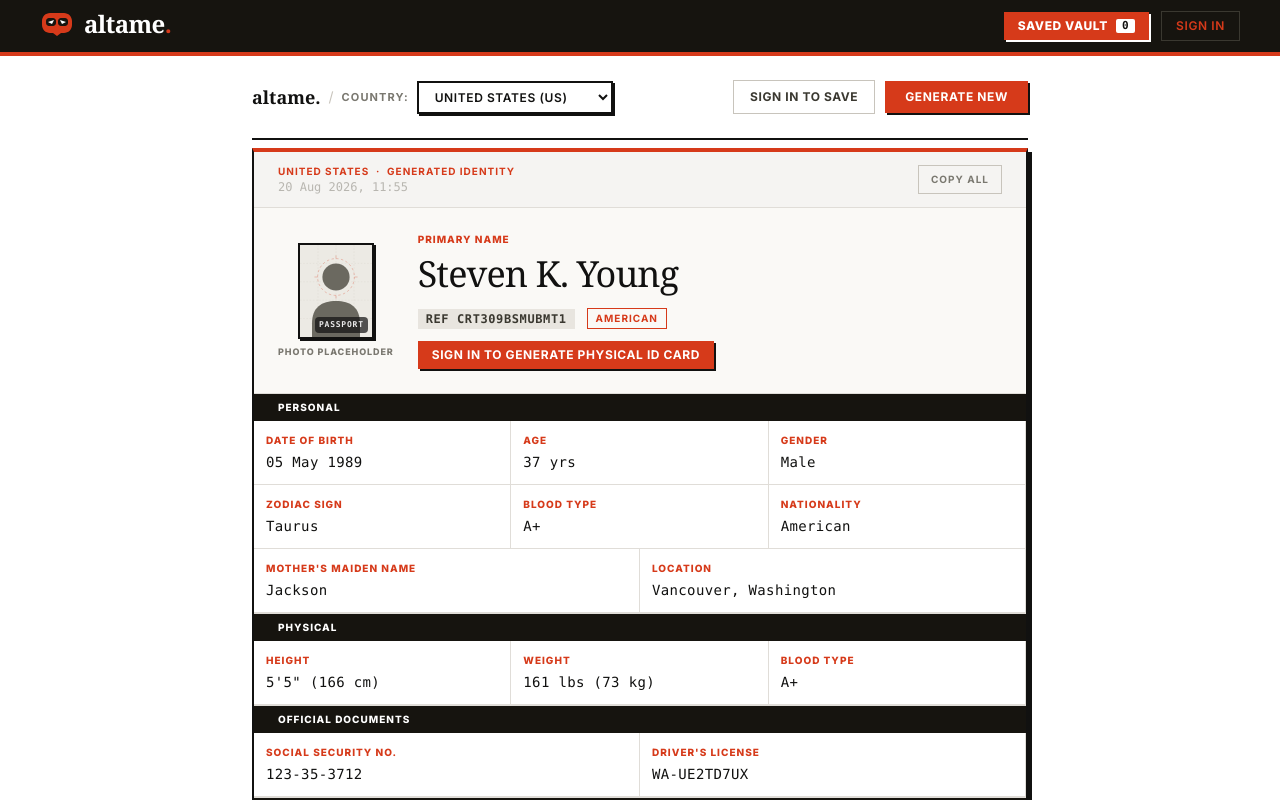
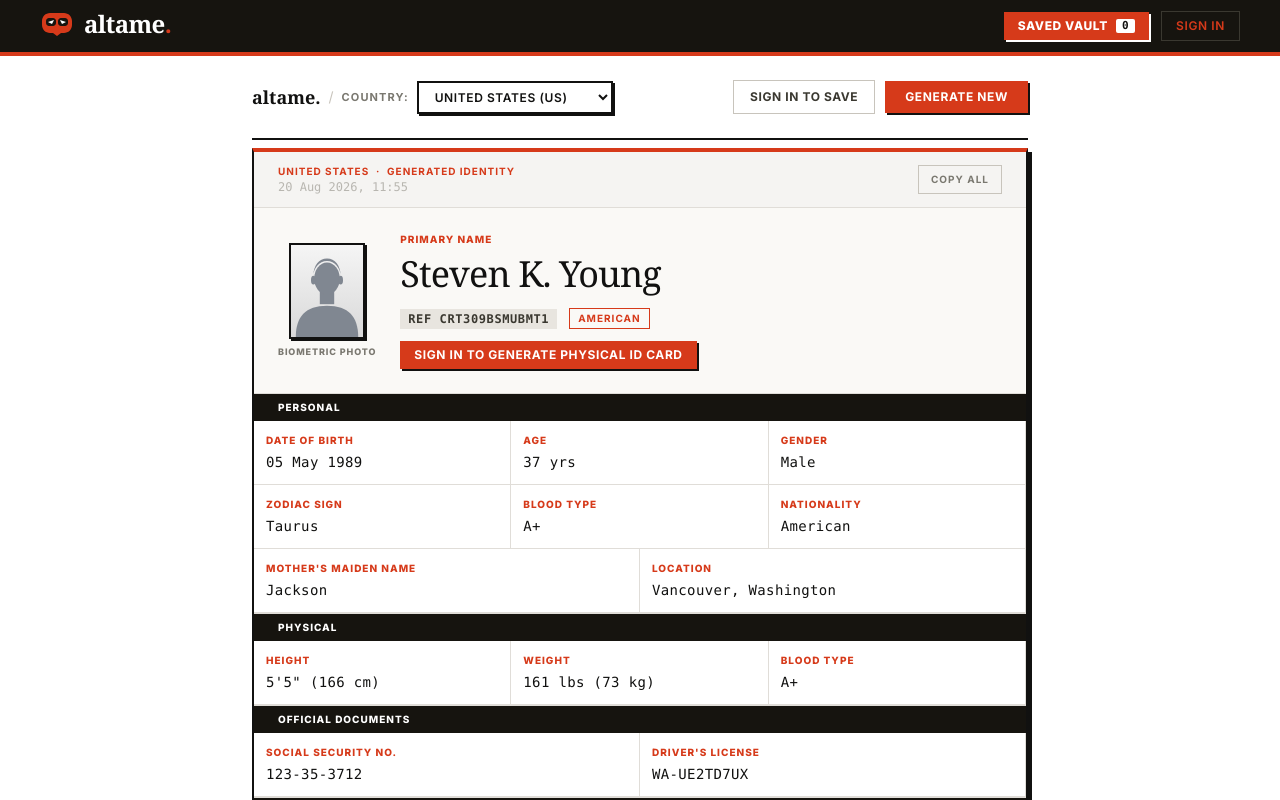
Before and after one commit to ChidiebereMichael18/AltaMe, a Next.js app: page / in a window 1280 px wide. Shown: the top 800 px of the page. Built offline with nearby package versions, Linux system fonts and the light colour scheme.

Commit message:
passport photo styling

```diff
--- a/app/components/IDCardModal.tsx
+++ b/app/components/IDCardModal.tsx
@@ -2,6 +2,8 @@
 
 import { useState } from 'react';
 import { Identity, CountryCode } from '../lib/generate';
+import { PassportPhoto } from './PassportPhoto';
+
 
 interface IDCardModalProps {
   identity: Identity;
@@ -172,15 +174,10 @@
             {/* Left Side: Photo, EMV Chip, Signature */}
             <div className="w-[76px] shrink-0 flex flex-col items-center gap-1.5 z-10">
               {/* Photo Frame */}
-              <div className="w-[72px] h-[90px] border-1.5 border-[#111110] bg-white overflow-hidden shadow-xs">
-                <svg width="72" height="90" viewBox="0 0 90 115" fill="none" xmlns="http://www.w3.org/2000/svg" className="w-full h-full">
-                  <rect width="90" height="115" fill="#E8E6E1" />
-                  <path d="M0 23H90M0 46H90M0 69H90M0 92H90M22.5 0V115M45 0V115M67.5 0V115" stroke="#D8D5CC" strokeWidth="0.5" strokeDasharray="2 2" />
-                  <circle cx="45" cy="40" r="17" fill="#4B4942" />
-                  <path d="M15 98C15 78 27 70 45 70C63 70 75 78 75 98V115H15V98Z" fill="#4B4942" />
-                  <circle cx="45" cy="40" r="23" stroke={theme.accentColor} strokeWidth="0.75" strokeDasharray="3 3" opacity="0.6" />
-                </svg>
-              </div>
+              <PassportPhoto gender={identity.gender} className="w-[72px] h-[90px]" />
+
+
+
 
               {/* EMV Chip */}
               <div className="w-[30px] h-[22px] bg-gradient-to-br from-[#e6c875] via-[#d4af37] to-[#997819] border border-[#775c0c] rounded-xs relative overflow-hidden">
--- a/app/components/IdentityCard.tsx
+++ b/app/components/IdentityCard.tsx
@@ -3,7 +3,9 @@
 import { useState } from 'react';
 import { Identity } from '../lib/generate';
 import { FieldRow } from './FieldRow';
+import { PassportPhoto } from './PassportPhoto';
 import { copyToClipboard, formatIdentityAsText } from '../lib/copy';
+
 
 interface IdentityCardProps {
   identity: Identity;
@@ -80,23 +82,13 @@
         <div className="p-6 bg-[#faf9f6] border-b border-[#e0ddd8] flex items-center gap-6">
           {/* Photo Placeholder */}
           <div className="shrink-0 flex flex-col items-center gap-1.5">
-            <div className={`w-[76px] h-[96px] border-2 border-[#111110] bg-[#eceae4] overflow-hidden relative shadow-[2px_2px_0px_#111110] transition-opacity duration-200 ${isGenerating ? 'opacity-20' : 'opacity-100'}`}>
-              <svg width="76" height="96" viewBox="0 0 90 115" fill="none" xmlns="http://www.w3.org/2000/svg" className="w-full h-full">
-                <rect width="90" height="115" fill="#ECEAE4" />
-                <path d="M0 23H90M0 46H90M0 69H90M0 92H90M22.5 0V115M45 0V115M67.5 0V115" stroke="#D8D5CC" strokeWidth="0.5" strokeDasharray="2 2" />
-                <circle cx="45" cy="40" r="17" fill="#6B6960" />
-                <path d="M15 98C15 78 27 70 45 70C63 70 75 78 75 98V115H15V98Z" fill="#6B6960" />
-                <circle cx="45" cy="40" r="23" stroke="#D63A1A" strokeWidth="0.75" strokeDasharray="3 3" opacity="0.45" />
-                <path d="M45 13V17M45 63V67M18 40H22M68 40H72" stroke="#D63A1A" strokeWidth="0.75" opacity="0.45" />
-              </svg>
-              <div className="absolute bottom-1 right-1 font-mono text-[8px] font-bold tracking-widest text-white/90 bg-[#111110]/70 px-1 py-0.5 rounded-sm">
-                PASSPORT
-              </div>
-            </div>
+            <PassportPhoto gender={identity.gender} className={`w-[76px] h-[96px] transition-opacity duration-200 ${isGenerating ? 'opacity-20' : 'opacity-100'}`} />
+
             <span className="text-[9px] font-extrabold tracking-widest text-[#7a7870] uppercase">
-              PHOTO PLACEHOLDER
+              BIOMETRIC PHOTO
             </span>
           </div>
+
 
           {/* Name Details */}
           <div className="flex-1 min-w-0 flex flex-col justify-center">
--- /dev/null
+++ b/app/components/PassportPhoto.tsx
@@ -0,0 +1,63 @@
+'use client';
+
+interface PassportPhotoProps {
+  className?: string;
+  gender?: string;
+}
+
+export function PassportPhoto({
+  className = "w-[76px] h-[96px]",
+  gender = "Male",
+}: PassportPhotoProps) {
+  const isFemale = gender?.toLowerCase() === 'female';
+
+  return (
+    <div className={`border-2 border-[#111110] bg-[#ebebeb] overflow-hidden relative shadow-[2px_2px_0px_#111110] ${className}`}>
+      <svg
+        viewBox="0 0 90 115"
+        fill="none"
+        xmlns="http://www.w3.org/2000/svg"
+        className="w-full h-full select-none"
+      >
+        {/* Official Passport Light-Gray Backdrop */}
+        <rect width="90" height="115" fill="url(#passportBgClean)" />
+        <defs>
+          <linearGradient id="passportBgClean" x1="45" y1="0" x2="45" y2="115" gradientUnits="userSpaceOnUse">
+            <stop stopColor="#F5F5F5" />
+            <stop offset="1" stopColor="#D9D9D9" />
+          </linearGradient>
+        </defs>
+
+        {isFemale ? (
+          /* FEMALE PASSPORT SILHOUETTE - CLEAN */
+          <g fill="#808791">
+            {/* Shoulder-length Hair & Torso Contour */}
+            <path d="M8 115C8 92 20 80 45 80C70 80 82 92 82 115H8Z" />
+            {/* Neck */}
+            <path d="M38 60H52V76H38V60Z" />
+            {/* Head oval */}
+            <ellipse cx="45" cy="44" rx="15" ry="19" />
+            {/* Female Hair Volume - Shoulder length flowing hair */}
+            <path d="M26 44C26 27 33 18 45 18C57 18 64 27 64 44C65 56 66 70 60 78C56 68 57 52 57 44C57 30 52 23 45 23C38 23 33 30 33 44C33 52 34 68 30 78C24 70 25 56 26 44Z" />
+          </g>
+        ) : (
+          /* MALE PASSPORT SILHOUETTE - CLEAN (Exact match to uploaded reference image) */
+          <g fill="#808791">
+            {/* Broad Shoulders & Torso Contour */}
+            <path d="M6 115C6 90 18 76 45 76C72 76 84 90 84 115H6Z" />
+            {/* Neck */}
+            <path d="M36 58H54V74H36V58Z" />
+            {/* Head & Ears */}
+            <ellipse cx="45" cy="42" rx="16" ry="20" />
+            {/* Left Ear */}
+            <ellipse cx="28" cy="44" rx="3" ry="5.5" />
+            {/* Right Ear */}
+            <ellipse cx="62" cy="44" rx="3" ry="5.5" />
+            {/* Male Short Textured Hair Contour */}
+            <path d="M28 38C28 26 35 17 45 17C55 17 62 26 62 38C62 30 55 20 45 20C35 20 28 30 28 38Z" />
+          </g>
+        )}
+      </svg>
+    </div>
+  );
+}
--- a/app/saved/page.tsx
+++ b/app/saved/page.tsx
@@ -5,7 +5,9 @@
 import { Identity } from '../lib/generate';
 import { Navbar } from '../components/Navbar';
 import { IDCardModal } from '../components/IDCardModal';
+import { PassportPhoto } from '../components/PassportPhoto';
 import { copyToClipboard, formatIdentityAsText } from '../lib/copy';
+
 
 const STORAGE_USER = 'altame_user';
 const STORAGE_SAVED = 'altame_saved';
@@ -136,13 +138,9 @@
                   </div>
 
                   <div className="p-4 border-b border-[#e0ddd8] flex items-center gap-4 bg-[#faf9f6]">
-                    <div className="w-[50px] h-[64px] border border-[#111110] bg-[#eceae4] shrink-0 overflow-hidden">
-                      <svg width="50" height="64" viewBox="0 0 90 115" fill="none" xmlns="http://www.w3.org/2000/svg" className="w-full h-full">
-                        <rect width="90" height="115" fill="#ECEAE4" />
-                        <circle cx="45" cy="40" r="17" fill="#6B6960" />
-                        <path d="M15 98C15 78 27 70 45 70C63 70 75 78 75 98V115H15V98Z" fill="#6B6960" />
-                      </svg>
-                    </div>
+                    <PassportPhoto gender={item.gender} className="w-[50px] h-[64px] shrink-0" />
+
+
                     <div className="min-w-0">
                       <h3 className="font-serif text-xl font-bold text-[#111110] truncate">
                         {item.fullName}
```
